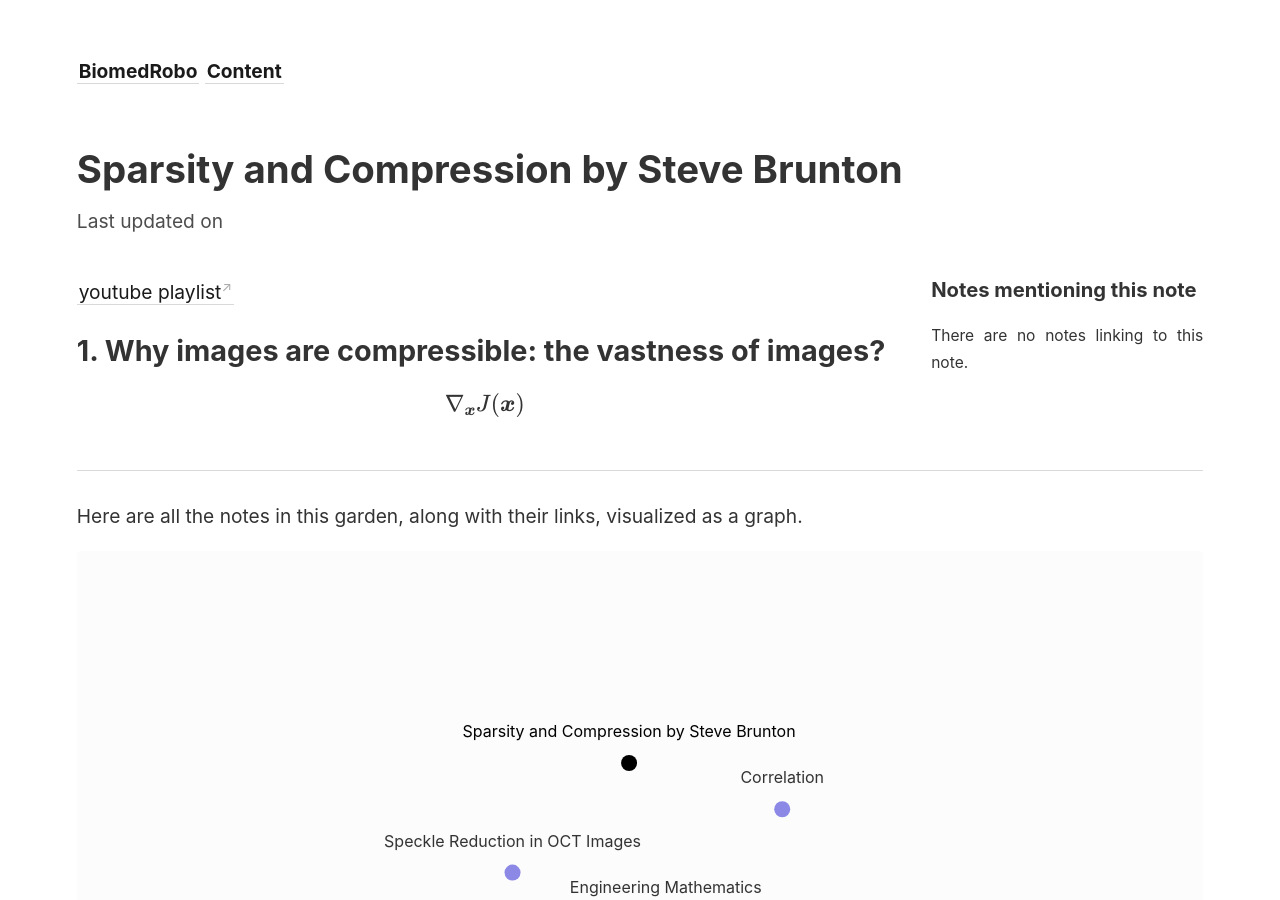
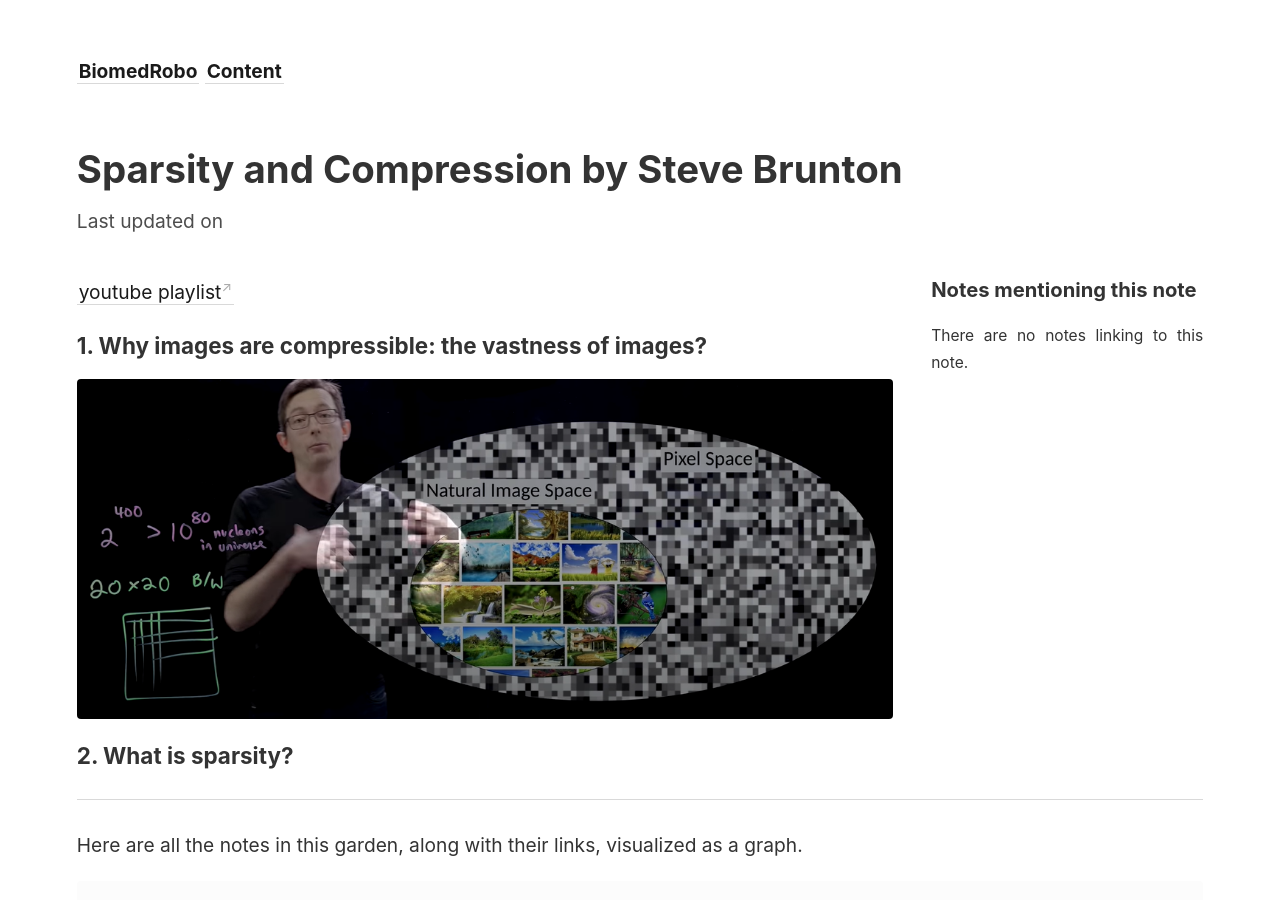
Before and after one commit to ajaygunalan/biomedrobo, a Jekyll site: the page built from _notes/signal-processing/compressiveSensing.md, in a window 1280 px wide and 900 px high. Built offline with Jekyll 4.4.1, drawn with Linux system fonts in a browser that asks for light colours; formulas are drawn with MathJax 3; comment, search, counter and statistics services are not loaded.

Commit message:
added lec 1

```diff
--- a/_notes/signal-processing/compressiveSensing.md
+++ b/_notes/signal-processing/compressiveSensing.md
@@ -11,6 +10,8 @@ permalink: /:categories/:title/
 [youtube playlist](https://www.youtube.com/playlist?list=PLMrJAkhIeNNRHP5UA-gIimsXLQyHXxRty)
 
 
-## 1. Why images are compressible: the vastness of images?
+### 1. Why images are compressible: the vastness of images?
 
-$$ \nabla_\boldsymbol{x} J(\boldsymbol{x}) $$
+<img src="/assets/images/cs/whyCompression.PNG"/>
+
+### 2. What is sparsity?
```
Also changed, not shown: other parts of _notes/signal-processing/compressiveSensing.md (+0 -1 lines), assets/images/cs/whyCompression.PNG (added).
